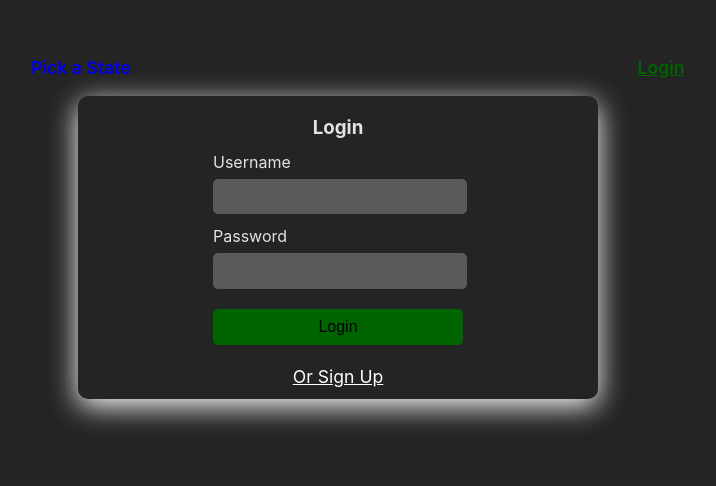
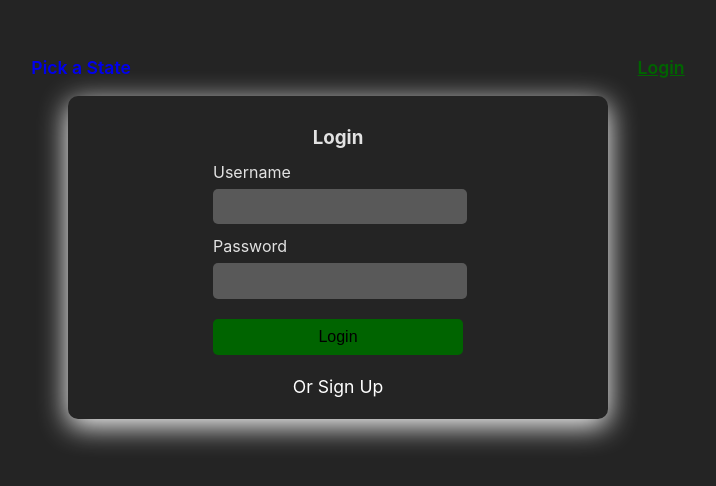
Before and after one commit to calgil/parks-app, a React (Vite) app: page /login in a window 1280 px wide. Shown: the top 486 px of the page, without its empty margins (302-1018 px from the left). Built offline with nearby package versions, Linux system fonts and the light colour scheme.

Commit message:
refactor login from local storage and update styles

```diff
--- a/db.json
+++ b/db.json
@@ -19,6 +19,11 @@
       "username": "kuhtellin",
       "password": "123456",
       "id": 4
+    },
+    {
+      "username": "jon",
+      "password": "123",
+      "id": 5
     }
   ],
   "upNext": [
--- a/src/Components/Form/Form.module.css
+++ b/src/Components/Form/Form.module.css
@@ -3,7 +3,7 @@
   margin: 0 auto;
   box-shadow: white 0px 7px 29px 0px;
   border-radius: 10px;
-  padding: 10px;
+  padding: 20px;
 }
 
 .form {
@@ -15,10 +15,11 @@
 }
 
 .link {
-  margin-top: 20px;
+  margin: 20px 0;
   color: white;
   font-size: 1.1rem;
-  transition: all 100ms ease-in-out;
+  transition: all 200ms ease-in-out;
+  text-decoration: none;
 }
 
 .link,
@@ -26,5 +27,6 @@
   color: white;
 }
 .link:hover {
-  color: rgb(51, 51, 191);
+  text-decoration: underline;
+  color: darkgreen;
 }
--- a/src/Components/InputBase/InputBase.module.css
+++ b/src/Components/InputBase/InputBase.module.css
@@ -17,7 +17,8 @@
 }
 
 .input:active,
-.input:focus {
+.input:focus,
+.input:hover {
   outline: 2px solid darkgreen;
   transform: scale(1.05);
 }
--- a/src/Components/LoginForm/LoginForm.jsx
+++ b/src/Components/LoginForm/LoginForm.jsx
@@ -18,7 +18,6 @@ export const LoginForm = () => {
         navigate("/");
       })
       .catch((e) => {
-        console.log("error caught", e.message);
         toast.error(e.message);
       });
     setUsernameInput("");
--- a/src/Components/Park/Park.jsx
+++ b/src/Components/Park/Park.jsx
@@ -5,12 +5,10 @@ export const Park = ({
 }) => {
   const navigate = useNavigate();
   const openDetails = () => {
-    console.log("open details");
     navigate(`park/${parkCode}`);
   };
 
   const addToUpNext = (e) => {
-    console.log("btn click");
     e.stopPropagation();
   };
   return (
--- a/src/Components/StatesMap/StatesMap.jsx
+++ b/src/Components/StatesMap/StatesMap.jsx
@@ -38,12 +38,10 @@ export const StatesMap = () => {
       return;
     }
     getParks(cur.id.toLowerCase());
-    console.log("state", cur.id.toLowerCase());
   };
 
   const handleMarkerClick = (id) => {
     getParks(id.toLowerCase());
-    console.log("marker", id.toLowerCase());
   };
   return (
     <div className={s.stateContainer}>
--- a/src/Components/SumbitBtn/SumbitBtn.module.css
+++ b/src/Components/SumbitBtn/SumbitBtn.module.css
@@ -8,6 +8,7 @@
   line-height: 2;
   font-size: 1rem;
   transition: all 200ms ease-in-out;
+  cursor: pointer;
 }
 
 .submitBtn:hover,
--- a/src/fetch/user/getUserFetch.js
+++ b/src/fetch/user/getUserFetch.js
@@ -1,14 +1,11 @@
 import { API_CONFIG } from "../config";
 
 export const getUserFetch = async ({ username }) => {
-  console.log("get user fetch", username);
   try {
     const response = await fetch(`${API_CONFIG.baseUrl}/users`);
     const users = await response.json();
     const user = users.find((user) => user.username === username);
     if (!user) {
-      console.log("no user found");
-      // return new Error("User not found");
       throw new Error("User not found");
     }
     return user;
--- a/src/providers/auth.provider.jsx
+++ b/src/providers/auth.provider.jsx
@@ -1,4 +1,5 @@
 import React, { createContext, useContext, useEffect, useState } from "react";
+import { toast } from "react-hot-toast";
 import { getUserFetch } from "../fetch/user/getUserFetch";
 import { registerFetch } from "../fetch/user/registerFetch";
 
@@ -39,14 +40,15 @@ export const AuthProvider = ({ children }) => {
     }
     const storedUser = JSON.parse(potentialUser);
     const { username } = storedUser;
-    try {
-      const user = await getUserFetch({ username });
-      setUser(user);
-      setIsLoading(false);
-    } catch (error) {
-      localStorage.removeItem("user");
-      setIsLoading(false);
-    }
+    getUserFetch({ username })
+      .then(setUser)
+      .catch((err) => {
+        localStorage.removeItem("user");
+        toast.error(err.message);
+      })
+      .finally(() => {
+        setIsLoading(false);
+      });
   };
 
   useEffect(() => {
```
